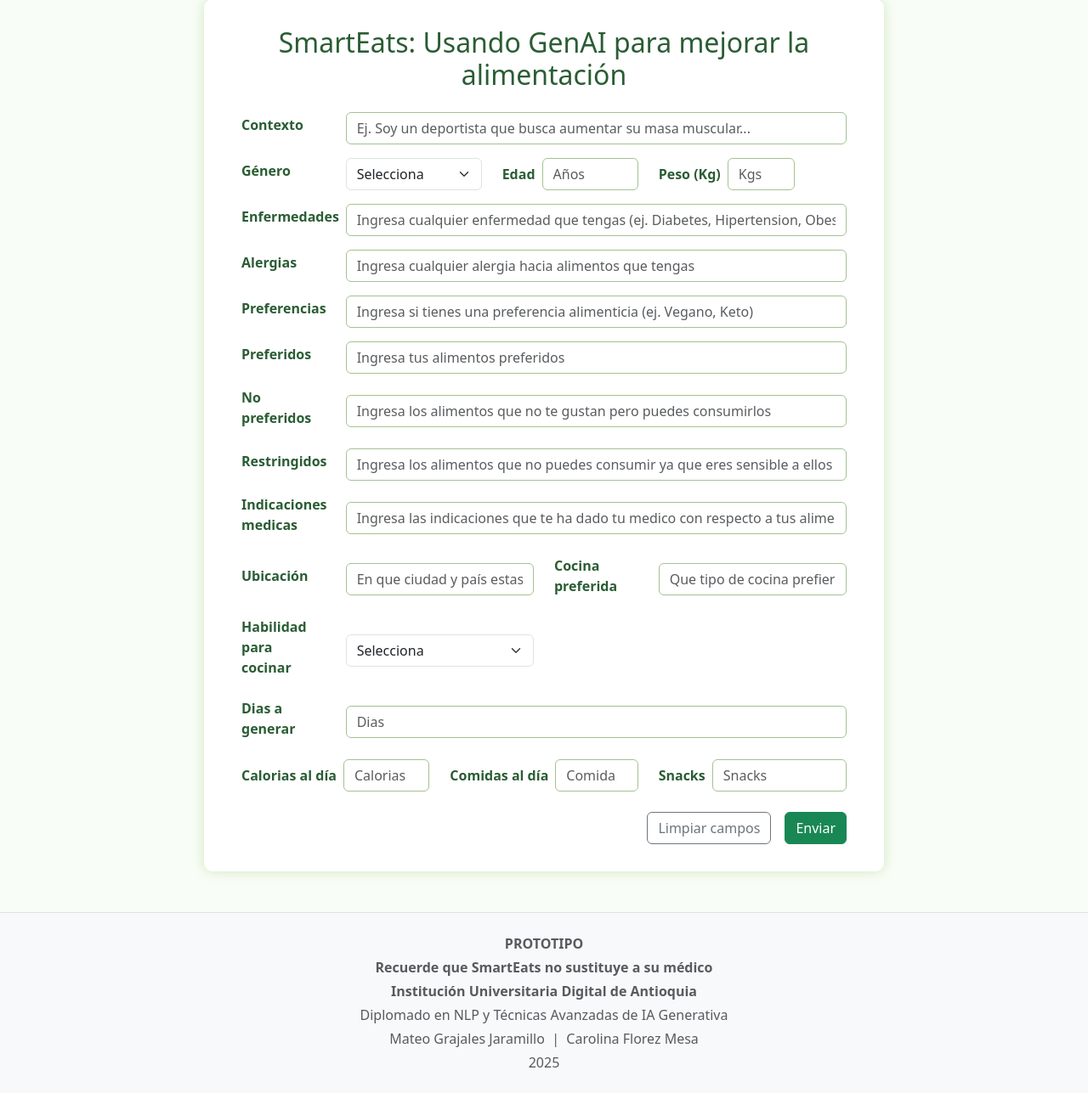
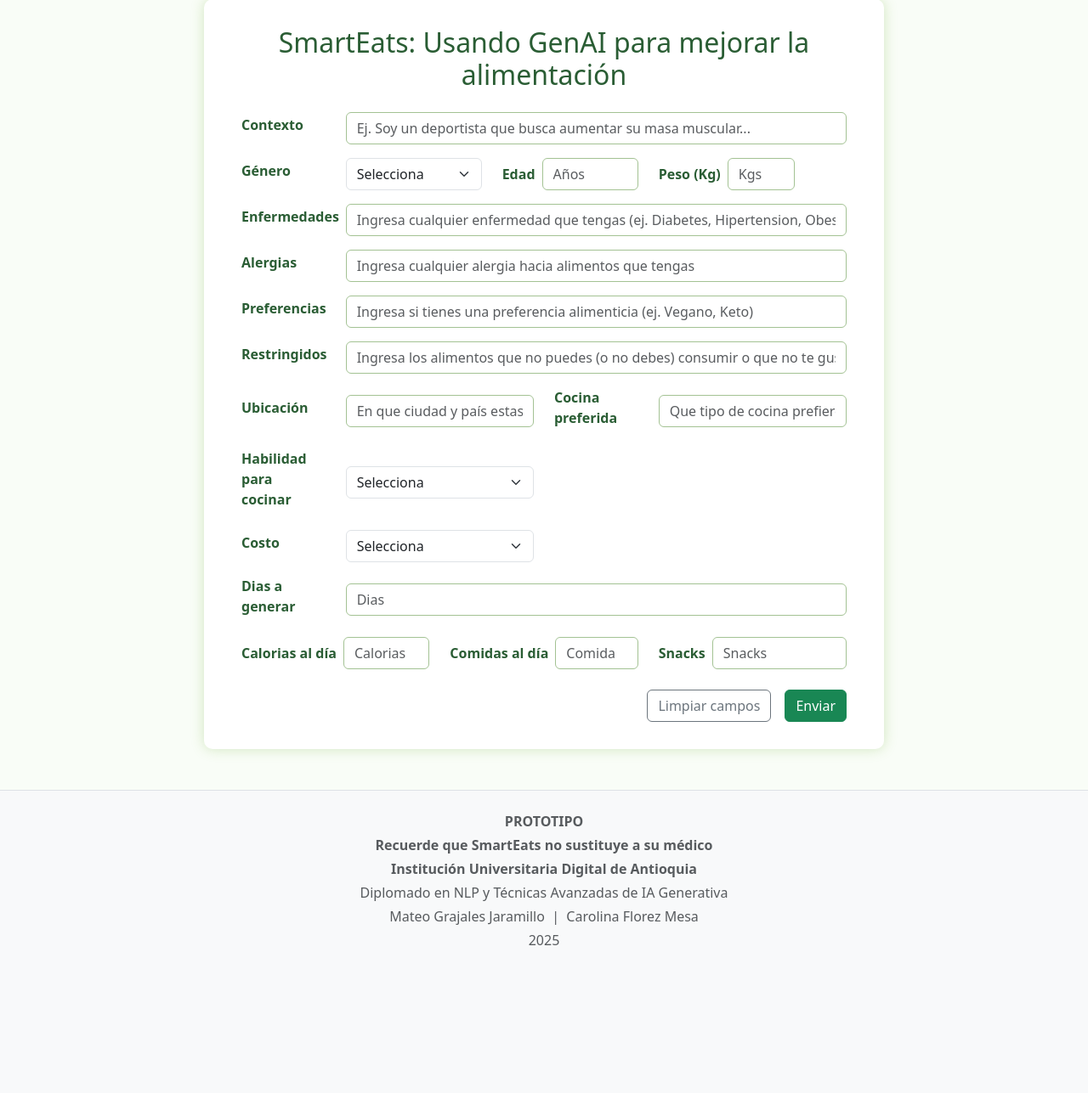
Before and after one commit to mateo-grajales-iud/Diplomado-IA, a Flask app: page / in a window 1280 px wide. Shown: the part 135-1422 px from the top of the page at 85% size. After the commit the page ends 1248 px from the top, so only its background shows below. Run offline with Flask 3, Linux system fonts and the light colour scheme.

Commit message:
Entrega 4, version final

````diff
--- a/app/routes/main_routes.py
+++ b/app/routes/main_routes.py
@@ -17,7 +17,7 @@ def getResults(queryId):
     json = None
     if (data['status'] == COMPLETED):
         json = cleanJson(data["response"])
-    return render_template('results.html', status=data["status"], data=data, json=json, title="Plan de Alimentación")
+    return render_template('results.html', status=data["status"], json=json, title="Plan de Alimentación")
 
 @main_routes.app_template_filter("formatear")
 def formatear_clave(clave):
--- a/app/templates/main.html
+++ b/app/templates/main.html
@@ -103,32 +103,6 @@
                         </div>
                     </div>
 
-                    <!-- Liked -->
-                    <div class="row mb-3 align-items-center">
-                        <div class="col-md-2 col-12">
-                            <label for="liked" class="form-label">Preferidos</label>
-                        </div>
-                        <div class="col">
-                            <input type="text" class="form-control" id="liked" name="liked" placeholder="Ingresa tus alimentos preferidos">
-                        </div>
-                    </div>
-
-                    <!-- Disliked -->
-                    <div class="row mb-3 align-items-center">
-                        <div class="col-md-2 col-12">
-                            <label for="disliked" class="form-label">No preferidos
-                                <i class="bi bi-info-circle"
-                                    data-bs-toggle="tooltip"
-                                    data-bs-placement="right"
-                                    title="Estos son los alimentos que no te gustan, pero puedes consumirlos">
-                                </i>
-                            </label>
-                        </div>
-                        <div class="col">
-                            <input type="text" class="form-control" id="disliked" name="disliked" placeholder="Ingresa los alimentos que no te gustan pero puedes consumirlos">
-                        </div>
-                    </div>
-
                     <!-- Restricted -->
                     <div class="row mb-3 align-items-center">
                         <div class="col-md-2 col-12">
@@ -136,23 +110,12 @@
                                 <i class="bi bi-info-circle"
                                     data-bs-toggle="tooltip"
                                     data-bs-placement="right"
-                                    title="Estos son los alimentos que no debes consumir por motivos medicos">
+                                    title="Estos son los alimentos que no debes consumir por motivos medicos o personales">
                                 </i>
                             </label>
                         </div>
                         <div class="col">
-                            <input type="text" class="form-control" id="restricted" name="restricted" placeholder="Ingresa los alimentos que no puedes consumir ya que eres sensible a ellos (ej. Leche, Gluten, etc)">
-                        </div>
-                    </div>
-
-                    <!-- Medical -->
-                    <div class="row mb-3 align-items-center">
-                        <div class="col-md-2 col-12">
-                            <label for="medical" class="form-label">Indicaciones medicas
-                            </label>
-                        </div>
-                        <div class="col">
-                            <input type="text" class="form-control" id="medical" name="medical" placeholder="Ingresa las indicaciones que te ha dado tu medico con respecto a tus alimentos (ej. Baja sal, alto en colesterol HDL, etc)">
+                            <input type="text" class="form-control" id="restricted" name="restricted" placeholder="Ingresa los alimentos que no puedes (o no debes) consumir o que no te gustan">
                         </div>
                     </div>
 
@@ -188,12 +151,29 @@
                     <div class="col-md-4 col-12">
                         <select id="skill" name="skill" class="form-select">
                           <option value="" selected disabled>Selecciona</option>
-                          <option value="masculino">Bajo</option>
-                          <option value="femenino">Medio</option>
-                          <option value="femenino">Alto</option>
+                          <option value="Bajo">Bajo</option>
+                          <option value="Medio">Medio</option>
+                          <option value="Alto">Alto</option>
                         </select>
                       </div>
                     </div>
+
+                    <!-- skill -->
+                    <div class="row mb-3 align-items-center">
+                        <div class="col-md-2 col-12">
+                            <label for="cost" class="form-label">
+                              Costo
+                            </label>
+                          </div>
+                        <div class="col-md-4 col-12">
+                            <select id="cost" name="cost" class="form-select">
+                              <option value="" selected disabled>Selecciona</option>
+                              <option value="Bajo">Bajo</option>
+                              <option value="Medio">Medio</option>
+                              <option value="Alto">Alto</option>
+                            </select>
+                          </div>
+                        </div>
 
                     <!-- days -->
                     <div class="row mb-3 align-items-center">
--- a/app/templates/partials/mealplan.html
+++ b/app/templates/partials/mealplan.html
@@ -24,7 +24,7 @@
                         <td>{{dia}}</td>
                         <td>{{comida}}</td>
                         <td>{{contenido2.comida}}</td>
-                        <td>{{contenido2['información nutricional']}}</td>
+                        <td>{{contenido2.informacion_nutricional}}</td>
                         <td>{{contenido2.observaciones}}</td>
                     </tr>
                     {% endfor %}
--- a/app/test_utils/DummySeeder.py
+++ b/app/test_utils/DummySeeder.py
@@ -14,12 +14,10 @@ def dummyRequest():
         illnesses=random.choice(["Diabetes", "Ninguna", "Hipertensión"]),
         allergies=random.choice(["Maní", "Gluten", "Ninguna"]),
         preferences=random.choice(["Keto", "Vegano", "Vegetariano", "Omnívoro"]),
-        liked=random.choice(["Pollo", "Arroz", "Frutas"]),
-        disliked=random.choice(["Brócoli", "Tofu", "Pescado"]),
-        restricted=random.choice(["Lácteos", "Azúcar", "Ninguno"]),
-        medical=random.choice(["Baja en sal", "Alta en fibra", "Sin restricciones"]),
+        restricted=random.choice(["Lácteos", "Azúcar", "Brócoli", "Tofu", "Pescado", "Baja en sal", "Alta en fibra", "Sin restricciones"]),
         location=random.choice(["Bogotá, Colombia", "Madrid, España", "CDMX, México"]),
         skill=random.choice(["bajo", "medio", "alto"]),
+        cost=random.choice(["bajo", "medio", "alto"]),
         cuisine=random.choice(["local", "italiana", "japonesa", "mexicana"]),
         days=random.randint(1, 7),
         calories=random.randint(800, 4000),
--- a/app/utils/JSONParser.py
+++ b/app/utils/JSONParser.py
@@ -1,5 +1,6 @@
 import json
 import re
+import unicodedata
 
 def cleanJson(rawString):
     cleaned = re.sub(r"^```json\s*|\s*```$", "", rawString.strip(), flags=re.IGNORECASE)
````
Also changed, not shown: app/models/Request.py (+5 -9 lines), app/services/AIServices/Gemini2FlashSender.py (+19 -0 lines), app/services/WriterServices/PromptWriterDefault.py (+7 -7 lines), 2 other files.
